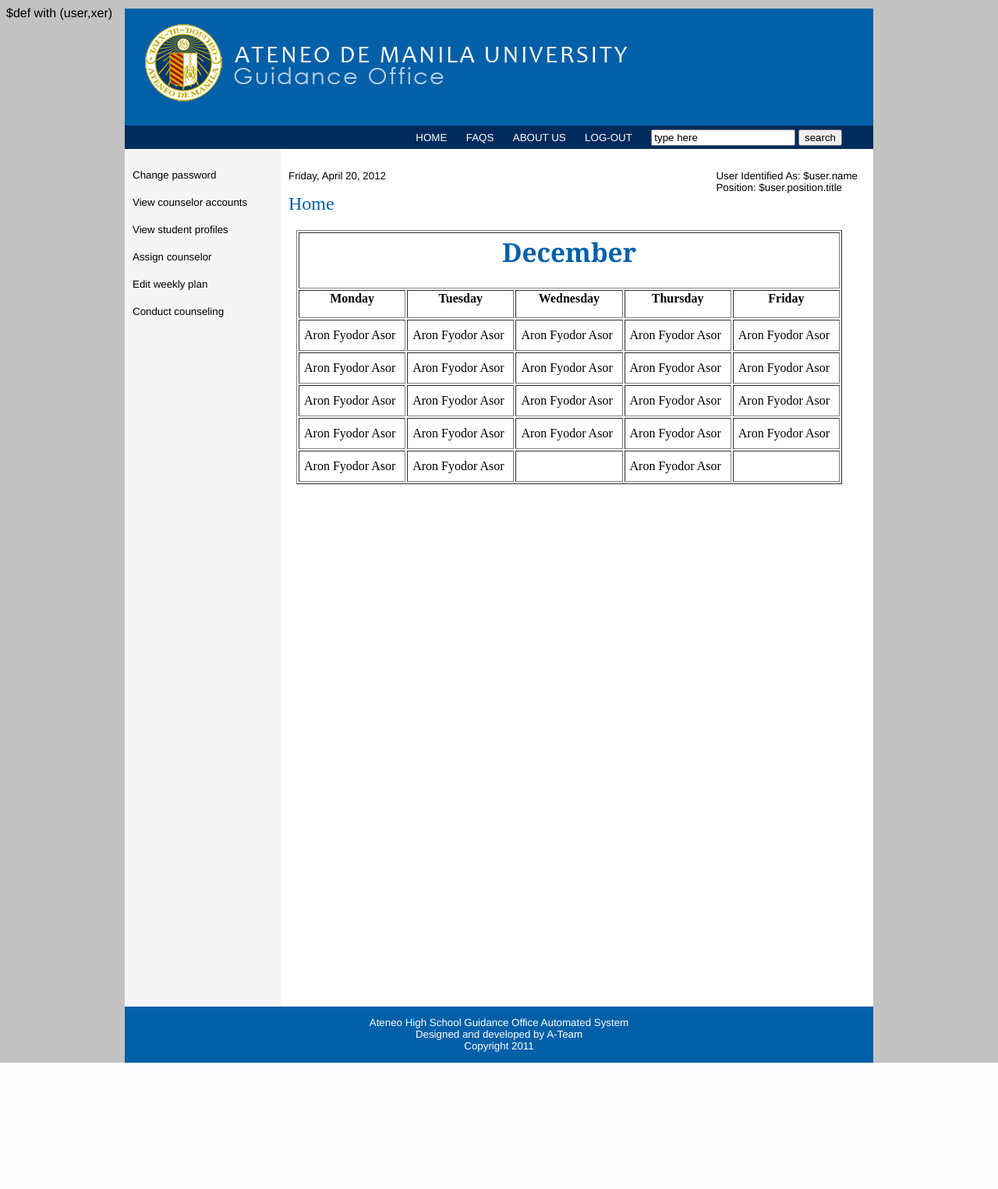
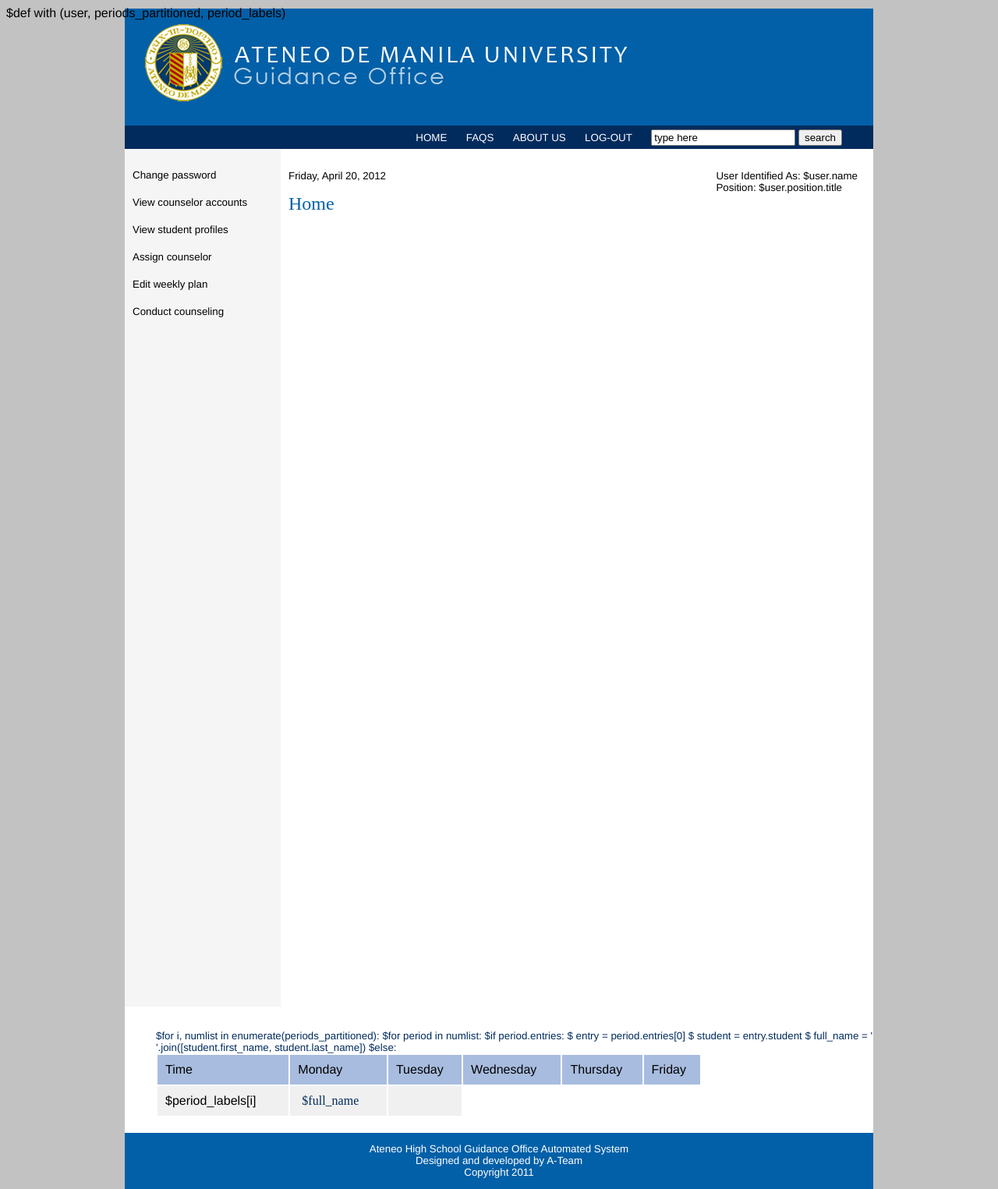
Before and after one commit to aronasorman/Guidance-Assistance-System, a Python web app: template templates/mainpage.html in a window 1280 px wide. Shown: the whole page at 78% size. Before the commit the page ends 1363 px from the top, so only its background shows below. Run offline with Jinja, Linux system fonts and the light colour scheme; the template is opened without the code that fills it, so the values that code supplies are empty.

Commit message:
added working schedule table on the main page (+ fixed links in there)  On branch master 	modified:   main.py 	modified:   templates/mainpage.html

```diff
--- a/templates/mainpage.html
+++ b/templates/mainpage.html
@@ -1,4 +1,4 @@
-$def with (user,xer)
+$def with (user, periods_partitioned, period_labels)
 <!DOCTYPE html PUBLIC "-//W3C//DTD XHTML 1.0 Transitional//EN" "http://www.w3.org/TR/xhtml1/DTD/xhtml1-transitional.dtd">
 <html xmlns="http://www.w3.org/1999/xhtml">
 
@@ -26,7 +26,7 @@ $def with (user,xer)
 
 	<div id= "nav">
 		<ul>
-			<li><a href="mainpage.html">home</a></li>
+			<li><a href="/main">home</a></li>
 			<li><a href="#">faqs</a></li>
 			<li><a href="#">about us</a></li>
 			<li><a href="/logout">log-out</a></li>
@@ -75,58 +75,33 @@ $def with (user,xer)
 		<!--le only area you can edit-->
 
 			<div id ="freespace">
-				<table border="1">
-					<tr>
-						<th colspan="5"><h1>December</h1></th>
-					</tr>
-					<tr>
-						<th><h2>Monday</h2></th>
-						<th><h2>Tuesday</h2></th>
-						<th><h2>Wednesday</h2></th>
-						<th><h2>Thursday</h2></th>
-						<th><h2>Friday</h2></th>
-					</tr>
-					<tr>
-						<td><a href="#">Aron Fyodor Asor</a></td>
-						<td><a href="#">Aron Fyodor Asor</a></td>
-						<td><a href="#">Aron Fyodor Asor</a></td>
-						<td><a href="#">Aron Fyodor Asor</a></td>
-						<td><a href="#">Aron Fyodor Asor</a></td>
-					</tr>
+			  <div id="sched">
+			    <table>
+			      <tr id="headname">
+				<td>Time</td>
+				<td>Monday</td>
+				<td>Tuesday</td>
+				<td>Wednesday</td>
+				<td>Thursday</td>
+				<td>Friday</td>
+			      </tr>
+			      $for i, numlist in enumerate(periods_partitioned):
+			        <tr>
+				  <td>$period_labels[i]</td>
+				  $for period in numlist:
+				  $if period.entries:
+				    $ entry = period.entries[0]
+				    $ student = entry.student
+				    $ full_name = ' '.join([student.first_name, student.last_name])
+				    <td>
+				      <a href="studentprofile?id=$student.id">$full_name</a>
+				    </td>
+				  $else:
+				    <td></td>
+				</tr>
+			    </table>
+			  </div>
 
-					<tr>
-						<td><a href="#">Aron Fyodor Asor</a></td>
-						<td><a href="#">Aron Fyodor Asor</a></td>
-						<td><a href="#">Aron Fyodor Asor</a></td>
-						<td><a href="#">Aron Fyodor Asor</a></td>
-						<td><a href="#">Aron Fyodor Asor</a></td>
-					</tr>
-
-					<tr>
-						<td><a href="#">Aron Fyodor Asor</a></td>
-						<td><a href="#">Aron Fyodor Asor</a></td>
-						<td><a href="#">Aron Fyodor Asor</a></td>
-						<td><a href="#">Aron Fyodor Asor</a></td>
-						<td><a href="#">Aron Fyodor Asor</a></td>
-					</tr>
-
-					<tr>
-						<td><a href="#">Aron Fyodor Asor</a></td>
-						<td><a href="#">Aron Fyodor Asor</a></td>
-						<td><a href="#">Aron Fyodor Asor</a></td>
-						<td><a href="#">Aron Fyodor Asor</a></td>
-						<td><a href="#">Aron Fyodor Asor</a></td>
-					</tr>
-
-					<tr>
-						<td><a href="#">Aron Fyodor Asor</a></td>
-						<td><a href="#">Aron Fyodor Asor</a></td>
-						<td></td>
-						<td><a href="#">Aron Fyodor Asor</a></td>
-						<td></td>
-					</tr>
-
-				</table>
 			</div>
 
 
```
Also changed, not shown: main.py (+7 -1 lines).
